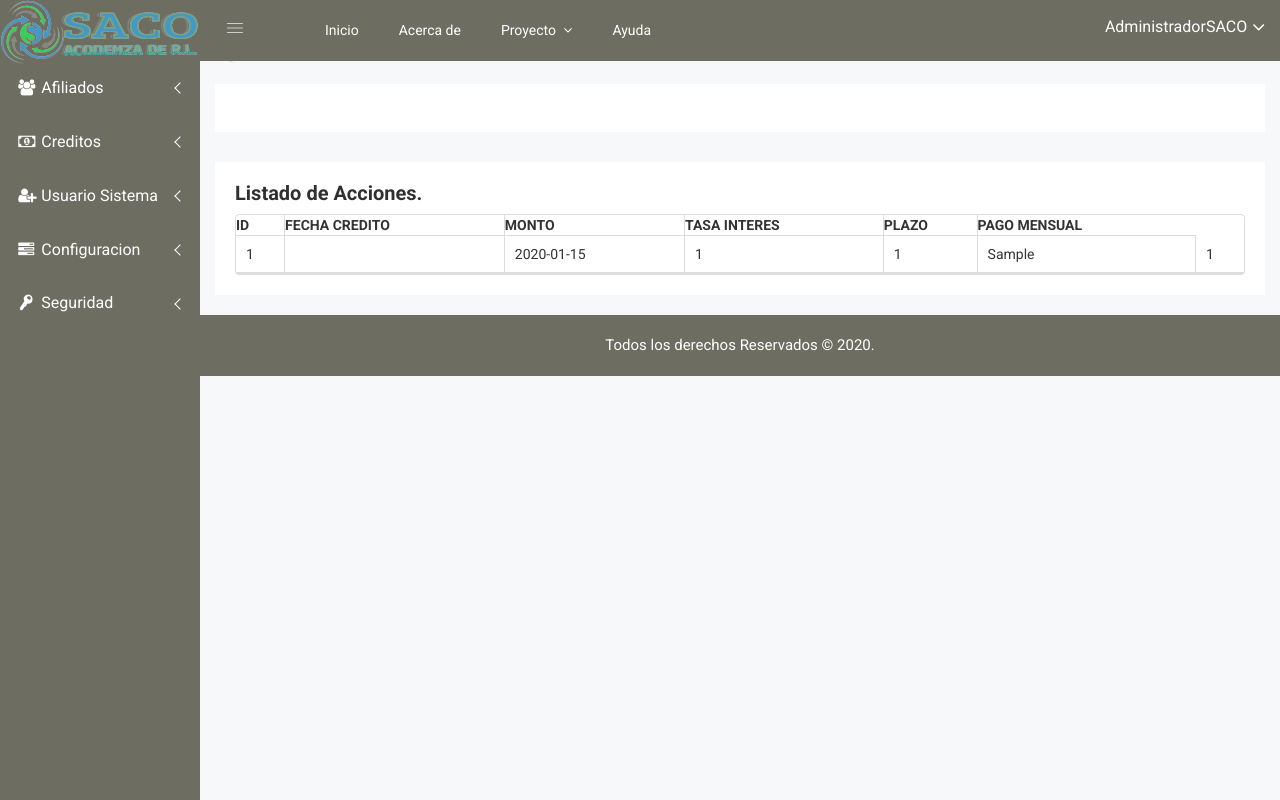
After one commit to DruidTechnology/cooperativa, a PHP site: page /listadoCredito.php in a window 1280 px wide. The commit adds this page. Run offline with PHP 8.4, Linux system fonts and the light colour scheme; a user stored in the database is signed in; data comes from the database, SQL or seed files in the repository; tables that the repository leaves empty or names only in its code hold one stand-in row (values such as "Sample post"); some libraries are stand-ins or nearby versions; some web fonts are replaced.

Commit message:
listados

```diff
--- /dev/null
+++ b/listadoCredito.php
@@ -0,0 +1,29 @@
+<?php
+include('conexion/conexion.php');
+	session_start();
+	require 'funcs/conexion.php';
+	require 'funcs/funcs.php';
+
+	if(!isset($_SESSION["id_usuario"])){
+		header("Location: index.php");
+	}
+	$idUsuario = $_SESSION['id_usuario'];
+	$sqlUsuario = "SELECT id,nombre FROM usuarios WHERE id= '$idUsuario'";
+	$resultUsu= $mysqli->query($sqlUsuario);
+
+	$rowUsu = $resultUsu->fetch_assoc();
+	//Aqui va el código PHP del Vídeo
+?>
+<?php
+
+@include("static/all/up.php");
+?>
+                    <?php
+
+@include("paginas/lisCredito.php");
+?>
+
+<?php
+
+@include("static/all/down.php");
+?>
--- /dev/null
+++ b/paginas/lisCredito.php
@@ -0,0 +1,71 @@
+
+        <div class="data-table-area mg-b-15">
+            <div class="container-fluid">
+
+                <div class="row">
+                    <div class="col-lg-12 col-md-12 col-sm-12 col-xs-12">
+                        <div class="sparkline13-list">
+                            <div class="sparkline13-hd">
+                                <div class="main-sparkline13-hd">
+                                    <h1>Listado <span class="table-project-n">de</span> Acciones.</h1>
+                                </div>
+                            </div>
+                            <div class="sparkline13-graph">
+                                <div class="datatable-dashv1-list custom-datatable-overright">
+                                <form id="formulario" method="POST" action="">
+                                    <table id="table" data-toggle="table" data-pagination="true" data-search="true"   data-resizable="true">
+                                        <thead>
+                                            <tr>
+
+                                                <th data-field="id">ID</th>
+                                                <th data-field="fechaCredito" >FECHA CREDITO</th>
+                                                <th data-field="monto" >MONTO</th>
+                                                <th data-field="tasaInteres" >TASA INTERES</th>
+                                                <th data-field="plazo" >PLAZO</th>
+                                                <th data-field="pagomensual" >PAGO MENSUAL</th>
+
+                                            </tr>
+                                        </thead>
+                                        <tbody>
+                                            <?php
+                                            $sql = "SELECT * FROM credito";
+                                            $resultado = $conexion->query($sql);
+
+                                            if ($resultado->num_rows > 0) {
+                                                # code...
+                                                while($row = $resultado->fetch_assoc()){
+                                                    //var_dump($row);
+
+                                                    ?>
+
+                                                    <tr>
+                                                <td><?php echo $row['id']; ?></td>
+                                                <?php
+                                                $sqlAfi = "SELECT * FROM afiliados where id=".$row['id_Afiliado'].";";
+                                                ?>
+                                                <td><?php echo $aqlAfi['nombreAfiliado']?></td>
+                                                <td><?php echo $row['fechaCredito']?></td>
+                                                <td><?php echo $row['monto'] ?></td>
+                                                <td><?php echo $row['tasaInteres'] ?></td>
+                                                <td><?php echo $row['plazo'] ?></td>
+                                                <td><?php echo $row['pagoMensual'] ?></td>
+                                            </tr>
+
+                                                    <?php
+                                                }
+                                            }
+
+                                            ?>
+
+                                        </tbody>
+                                    </table>
+                                    </form>
+                                </div>
+                            </div>
+                        </div>
+                    </div>
+                </div>
+
+            </div>
+        </div>
+        <!-- Static Table End -->
--- a/static/menu.php
+++ b/static/menu.php
@@ -27,23 +27,23 @@
                             <ul class="submenu-angle" aria-expanded="false">
                                 <li><a title="Nuevo" href="/SACO/nuevoCredito.php"><span class="mini-sub-pro">Nuevo</span></a></li>
                                 <li><a title="Pago" href="pagoCredito.php"><span class="mini-sub-pro">Pago</span></a></li>
-                                <li><a title="Listado" href="a#"><span class="mini-sub-pro">Listado</span></a></li>
+                                <li><a title="Listado" href="listadoCredito.php"><span class="mini-sub-pro">Listado</span></a></li>
                                 <li><a title="Reporte" href="#"><span class="mini-sub-pro">Reporte</span></a></li>
                             </ul>
                         </li>
-                        <li>
+                        <!--<li>
                             <a class="has-arrow" href="all-students.html" aria-expanded="false"><span class="icon-percent"></span> <span class="mini-click-non">Aportaciones</span></a>
                             <ul class="submenu-angle" aria-expanded="false">
                                 <li><a title="Registro" href="registrarAportaciones.php"><span class="mini-sub-pro">Registro</span></a></li>
                                 <li><a title="Listado" href="#"><span class="mini-sub-pro">Listado</span></a></li>
                                 <li><a title="Reporte" href="#"><span class="mini-sub-pro">Reporte</span></a></li>
                             </ul>
-                        </li>
+                        </li>-->
                         <li>
                             <a class="has-arrow" href="all-courses.html" aria-expanded="false"><span class="icon-user-plus"></span> <span class="mini-click-non">Usuario Sistema</span></a>
                             <ul class="submenu-angle" aria-expanded="false">
                                 <li><a title="Registar" href="registroUsu.php"><span class="mini-sub-pro">Registrar</span></a></li>
-                                <li><a title="Listado" href="listadoBitacora.php"><span class="mini-sub-pro">Listado</span></a></li>
+                                <li><a title="Listado" href="listadoUsuario.php"><span class="mini-sub-pro">Listado</span></a></li>
                             </ul>
                         </li>
                         <li>
```
